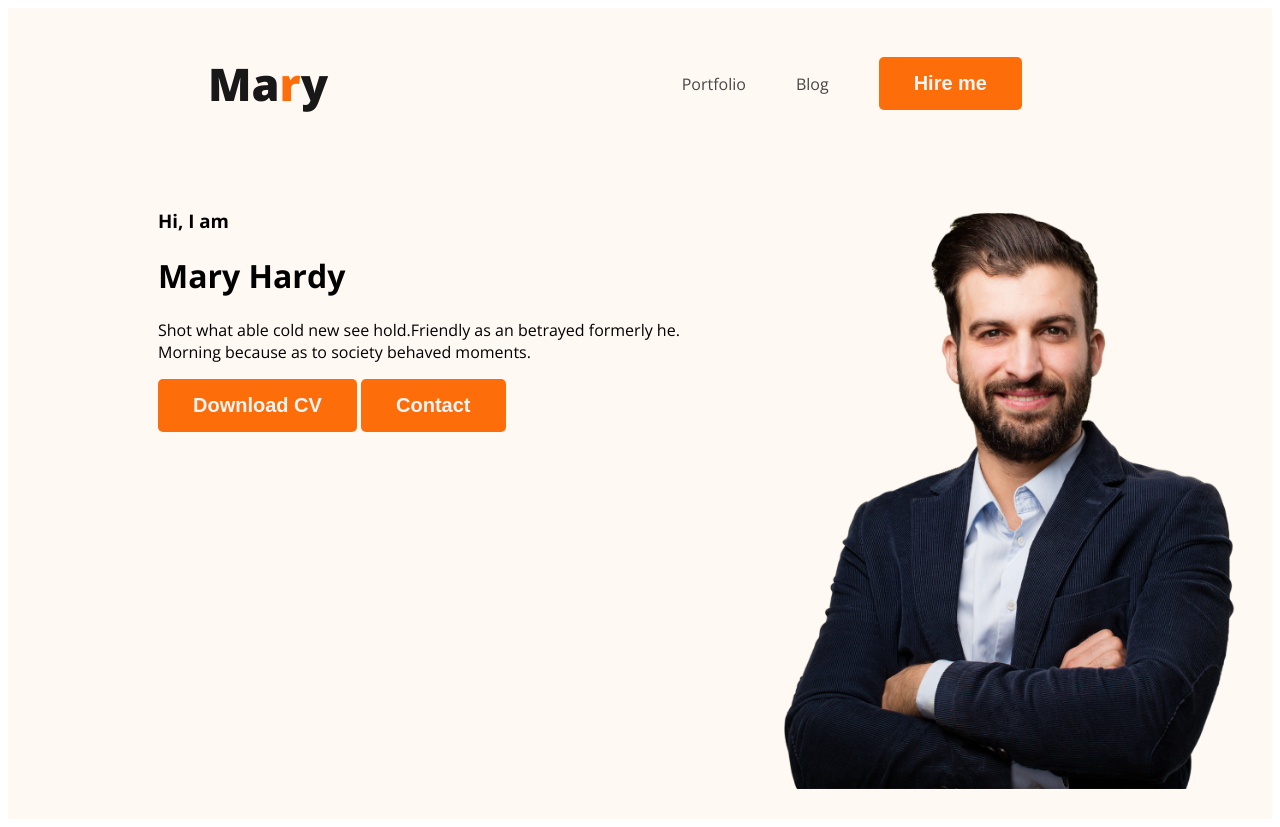
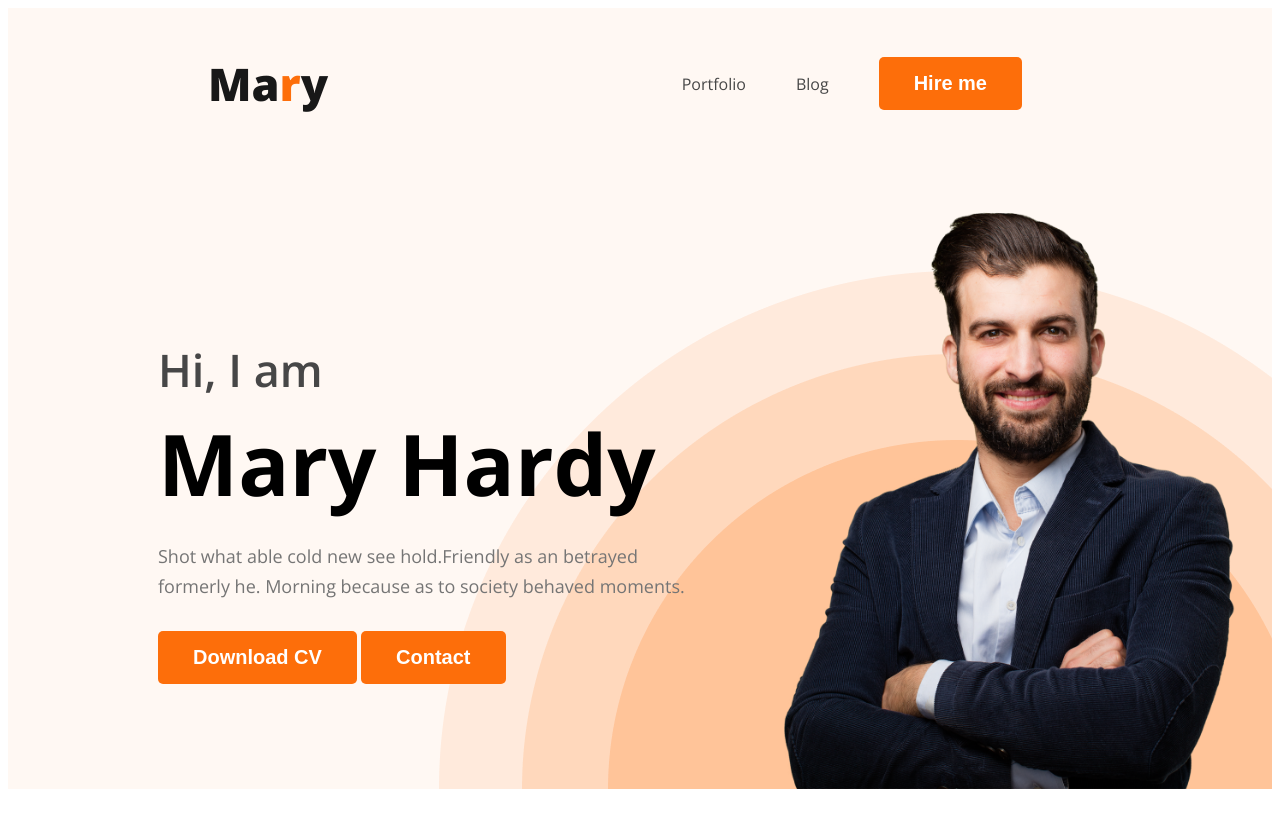
Before and after one commit to MRFTL/web-developer, a plain HTML site: page index.html in a window 1280 px wide. After the commit the page ends 800 px from the top, so only its background shows below. Drawn offline with nearby package versions, Linux system fonts and the light colour scheme.

Commit message:
banner stuff

```diff
--- a/Styles/portfolio.css
+++ b/Styles/portfolio.css
@@ -1,6 +1,6 @@
-@import url('https://fonts.googleapis.com/css2?family=Open+Sans:wght@400;700;800&display=swap');
+@import url('https://fonts.googleapis.com/css2?family=Open+Sans:wght@400;600;700;800&display=swap');
 
-body{
+body {
     /* full portfolio default font */
     font-family: 'Open Sans', sans-serif;
 }
@@ -8,12 +8,12 @@ body{
 
 
 /* Primary */
-.prime-color{
+.prime-color {
     color: #FD6E0A;
 }
 
-.prime-button{
-    color: whitesmoke;
+.prime-button {
+    color: white;
     padding: 15px 35px;
     border: 0;
     border-radius: 5px;
@@ -26,39 +26,79 @@ body{
 
 /* for nav */
 
-.head{
+.head {
     /* for mary */
     color: #181818;
     font-size: 45px;
     font-weight: 800;
 }
 
-nav{
+nav {
     display: flex;
     align-items: center;
     justify-content: space-between;
     margin: 0px 200px;
 }
-nav > ul{
+
+nav>ul {
     display: flex;
     align-items: center;
 }
-nav li{
+
+nav li {
     list-style: none;
     margin-right: 50px;
 
 }
 
-nav a{
+nav a {
     text-decoration: none;
     color: #474747;
 }
 
-.header{
+/* Header stuff */
+.header {
     background-color: #FFF8F3;
+    background-image: url('../images/header_bg.png');
+    background-repeat: no-repeat;
+    background-position: bottom right;
 }
 
-.banner{
-    padding: 30px 30px 30px 150px;
+.banner {
+    padding: 30px 30px 0px 150px;
     display: flex;
+    align-items: center;
+    justify-content: space-between;
 }
+
+.banner-content {
+    max-width: 550px;
+}
+
+.dp {
+    width: 500px;
+    height: 600px;
+}
+
+.header-greet {
+    color: #474747;
+    font-size: 45px;
+    font-weight: 600;
+    margin-bottom: 0px;
+}
+
+.header-title {
+    font-size: 85px;
+    font-weight: 700;
+    margin-top: 5px;
+    margin-bottom: 20px;
+}
+
+.header-description {
+    color: #757575;
+    font-size: 18px;
+    font-weight: 400;
+    line-height: 30px;
+    margin-top: 0px;
+    margin-bottom: 30px;
+}
--- a/index.html
+++ b/index.html
@@ -17,14 +17,14 @@
             </ul>
         </nav>
         <div class="banner">
-            <div>
+            <div class="banner-content">
                 <h3 class="header-greet">Hi, I  am</h3>
                 <h1 class="header-title">Mary Hardy</h1>
-                <p>Shot what able cold new see hold.Friendly as an betrayed formerly he. Morning because as to society behaved moments.</p>
+                <p class="header-description">Shot what able cold new see hold.Friendly as an betrayed formerly he. Morning because as to society behaved moments.</p>
                 <button class="prime-button">Download CV</button>
                 <button class="prime-button">Contact</button>
             </div>
-            <img src="./images/hardy.png" alt="hardy bhai" width="500" height="600">
+            <img class="dp" src="./images/hardy.png" alt="hardy bhai">
         </div>
     </header>
 
```
